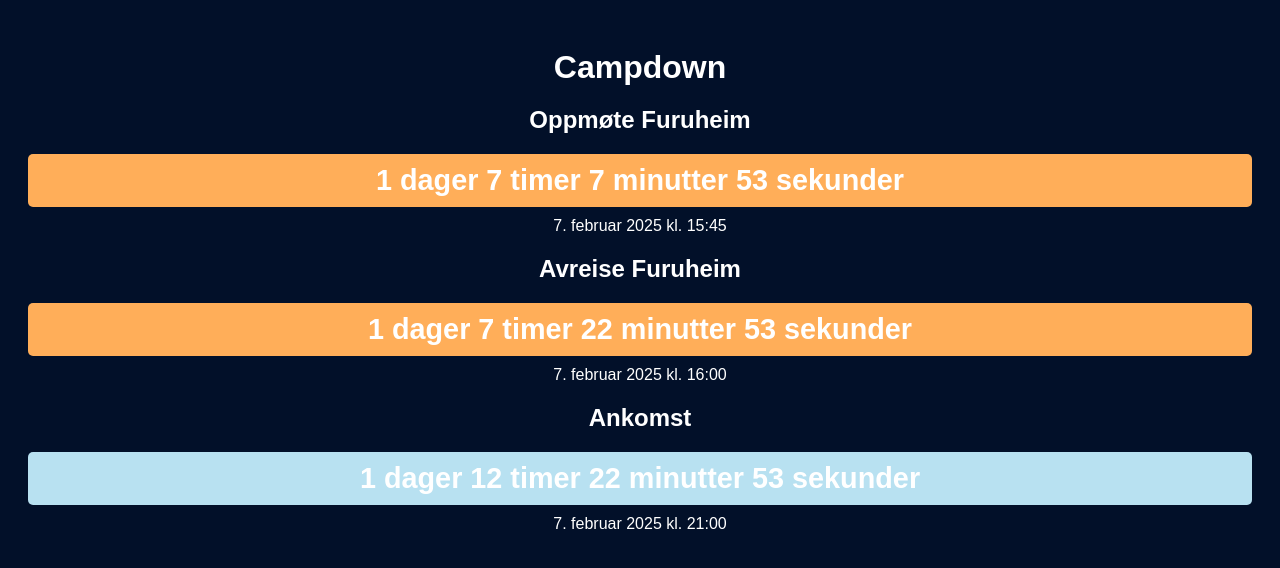
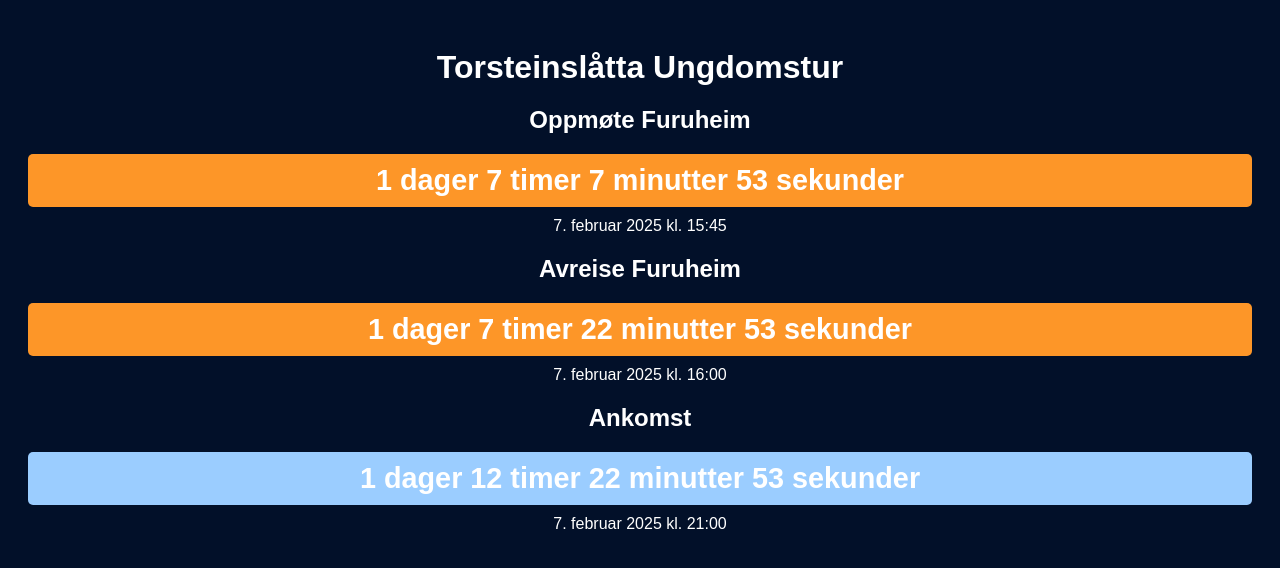
Before and after one commit to rubis09/BUK_Ostfold, a plain HTML site: page index.html in a window 1280 px wide. Drawn offline with Linux system fonts and the light colour scheme.

Commit message:
Update index.html

```diff
--- a/index.html
+++ b/index.html
@@ -3,7 +3,7 @@
 <head>
     <meta charset="UTF-8">
     <meta name="viewport" content="width=device-width, initial-scale=1.0">
-    <title>Torsteinslåtta Ungdomstur</title>
+    <title>BUK Ostfold countdowns</title>
     <link rel="shortcut icon" type="image/x-icon" href="favicon.ico">
     <style>
         body {
@@ -35,9 +35,9 @@
             margin-top: 10px;
             color: white;
         }
-        #countdown1 { background-color: #ffae59; }
-        #countdown2 { background-color: #ffae59; }
-        #countdown3 { background-color: #b8e1f1; }
+        #countdown1 { background-color: #fd9628; }
+        #countdown2 { background-color: #fd9628; }
+        #countdown3 { background-color: #9bcdff; }
         @media (max-width: 480px) {
             h1 { font-size: 1.8em; }
             .countdown, .info-text, .date-text { font-size: 1.5em; }
@@ -46,7 +46,7 @@
 </head>
 <body>
 
-<h1>Campdown</h1>
+<h1>Torsteinslåtta Ungdomstur</h1>
 
 <!-- Countdowns will be dynamically generated here -->
 <div id="countdownsContainer"></div>
```
